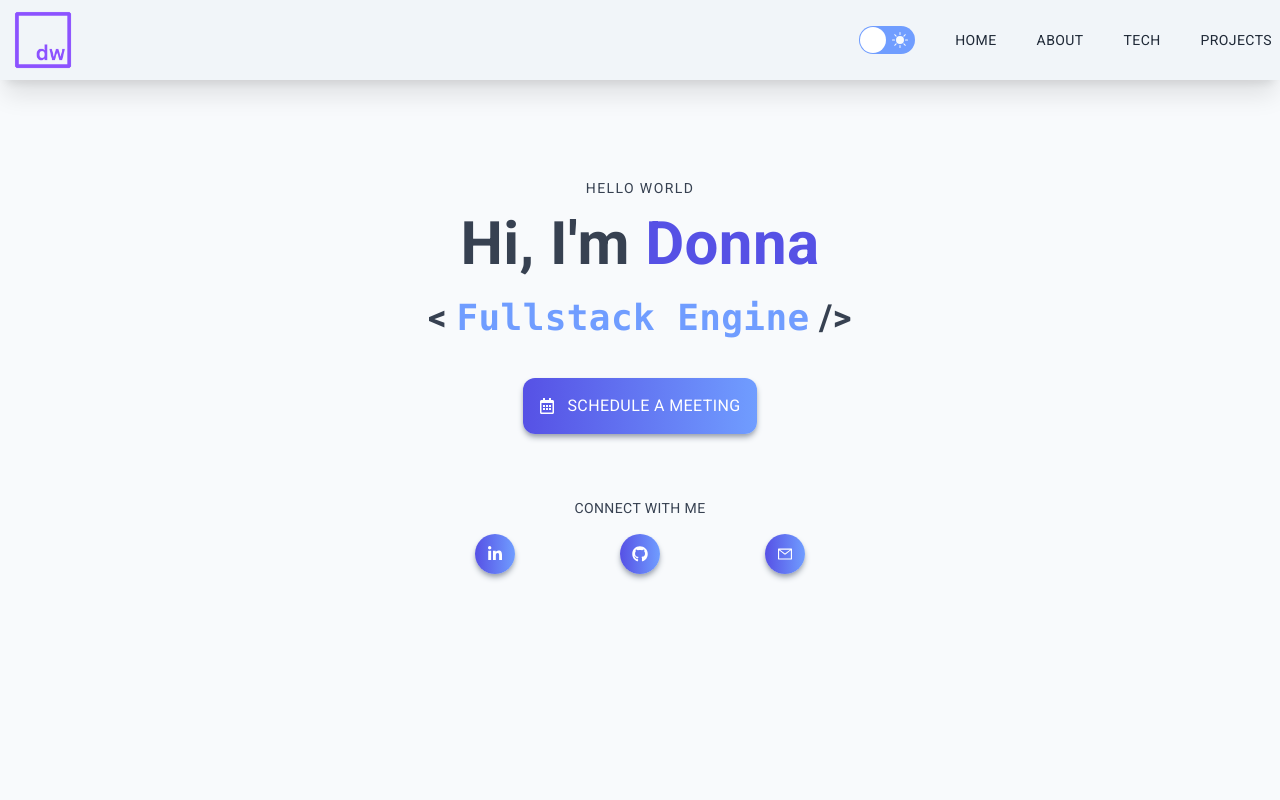
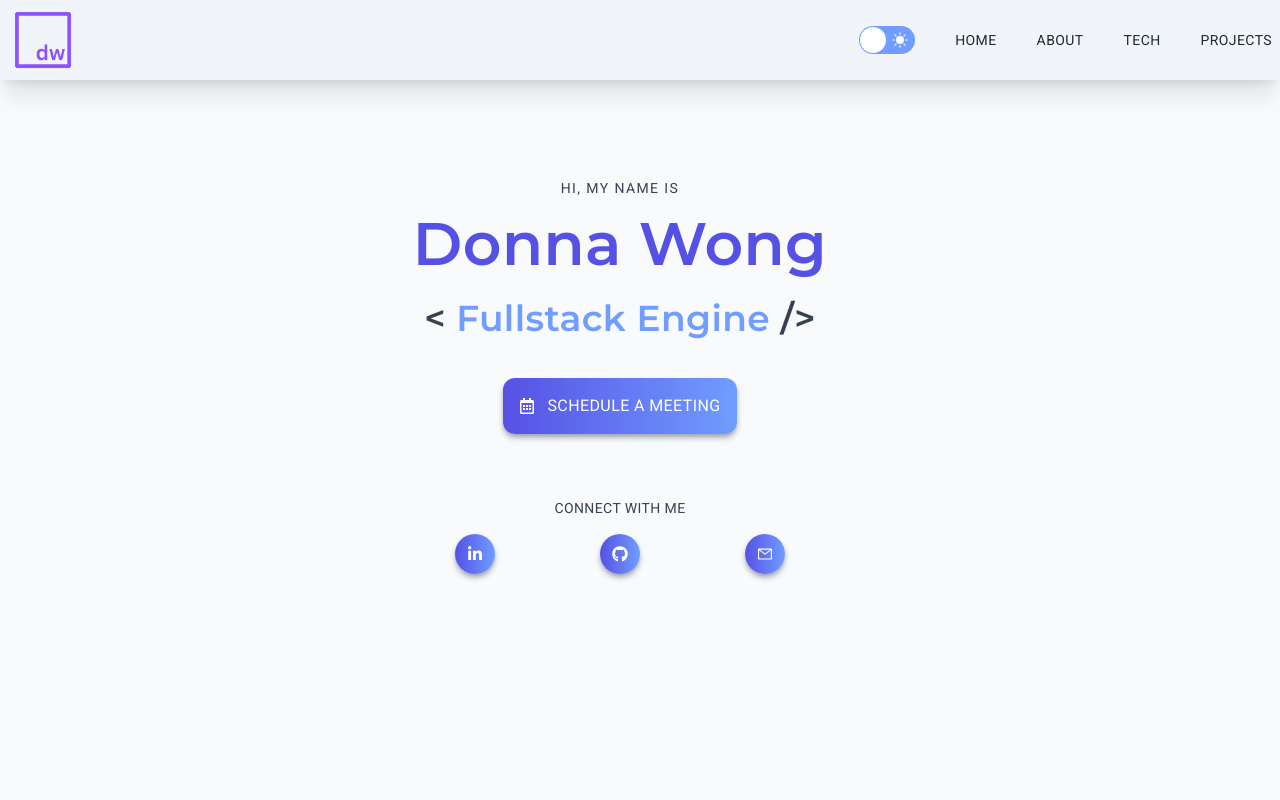
Before and after one commit to donnatopia/portfolio, a Next.js app: page / in a window 1280 px wide. Shown: the top 800 px of the page. Built offline with nearby package versions, Linux system fonts and the light colour scheme.

Commit message:
fixed icon display

```diff
--- a/components/Layouts/Section.jsx
+++ b/components/Layouts/Section.jsx
@@ -5,7 +5,7 @@ export default function Section({ children, title, subtitle, id }) {
     <div id={ id } className='w-full lg:h-screen p-8 py-16'>
       <div className='max-w-[1240px] mx-auto flex flex-col justify-center h-full'>
         <p className='uppercase text-xl tracking-widest text-primary'>{ title }</p>
-        <h2 className='py-5'>{ subtitle }</h2>
+        <h2 className='py-5 title'>{ subtitle }</h2>
         { children }
       </div>
     </div>
--- a/components/Main/index.jsx
+++ b/components/Main/index.jsx
@@ -7,16 +7,14 @@ export default function Main() {
   const roles = ['Fullstack Engineer', 'Frontend Developer', 'Backend Developer', 'Software Engineer'];
 
   return (
-    <div className='w-full h-screen text-center'>
-      <div className='max-w-[1240px] w-full h-full mx-auto p-2 flex-center'>
-        <div>
-          <p className='uppercase text-sm tracking-widest font-secondary'>hello world</p>
+    <div className='w-full h-screen '>
+      <div className='max-w-[1240px] h-full p-10 flex-center text-center'>
+        <div className='p-10'>
+          <p className='uppercase text-sm tracking-widest font-secondary'>hi, my name is</p>
           <div className='left-0'>
-            <h1 className='py-4 font-secondary'>
-              Hi, I&apos;m <span className='text-primary'>Donna</span>
-            </h1>
-            <h2 id='role' className='py-2 font-secondary w-screen'>
-              &lt; <span className='text-secondary font-mono'><Typewriter words={roles} loop={false} delaySpeed='4500' /></span> /&gt;
+            <h1 className='py-4 text-primary title'>Donna Wong</h1>
+            <h2 id='role' className='py-2 font-secondary w-screen title'>
+              &lt; <span className='text-secondary'><Typewriter words={roles} loop={false} delaySpeed='4500' /></span> /&gt;
             </h2>
           </div>
           <div className='py-8 flex-center'>
--- a/components/Tech/Icon.jsx
+++ b/components/Tech/Icon.jsx
@@ -5,7 +5,7 @@ import Link from 'next/link';
 export default function Icon({ icon }) {
   return (
     <Link href={ icon.link } target='_blank'>
-      <div className='p-3 gap-3 flex-center flex-col hover:bg-light-tertiary-bg dark rounded-xl'>
+      <div className='icon'>
         <Image
           src={ icon.logo }
           alt={ icon.title }
--- a/src/styles/fonts.css
+++ b/src/styles/fonts.css
@@ -1 +1,2 @@
 @import url('https://fonts.googleapis.com/css2?family=Roboto:ital,wght@0,100;0,300;0,400;0,500;0,700;0,900;1,100;1,300;1,400;1,500;1,700;1,900&display=swap');
+@import url('https://fonts.googleapis.com/css2?family=Montserrat:wght@100;400;600&display=swap');
--- a/src/styles/globals.css
+++ b/src/styles/globals.css
@@ -46,6 +46,11 @@ html {
 =============================== */
 
 @layer components {
+  .title {
+    font-family: 'Montserrat', sans-serif;
+    font-weight: bolder;
+  }
+
   .tags {
     @apply uppercase text-xs font-tertiary tertiary-bg rounded p-2 text-center max-w-sm max-h-8 overflow-hidden;
   }
@@ -60,6 +65,10 @@ html {
 
   .nav-item {
     @apply ml-10 text-sm uppercase hover:text-primary;
+  }
+
+  .icon {
+    @apply p-3 gap-3 flex-center flex-col dark:hover:bg-light-tertiary-bg hover:bg-dark-secondary-font rounded-xl
   }
 
   .carousel-dot {
```
